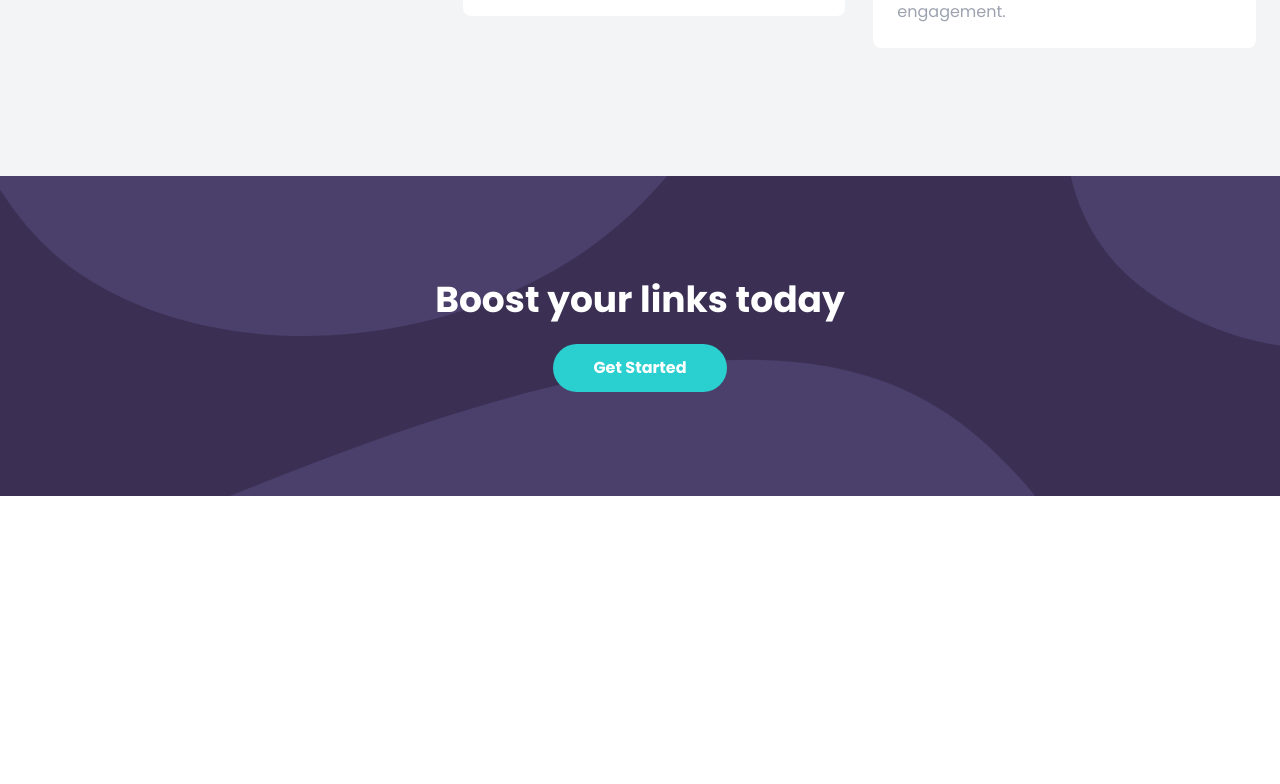
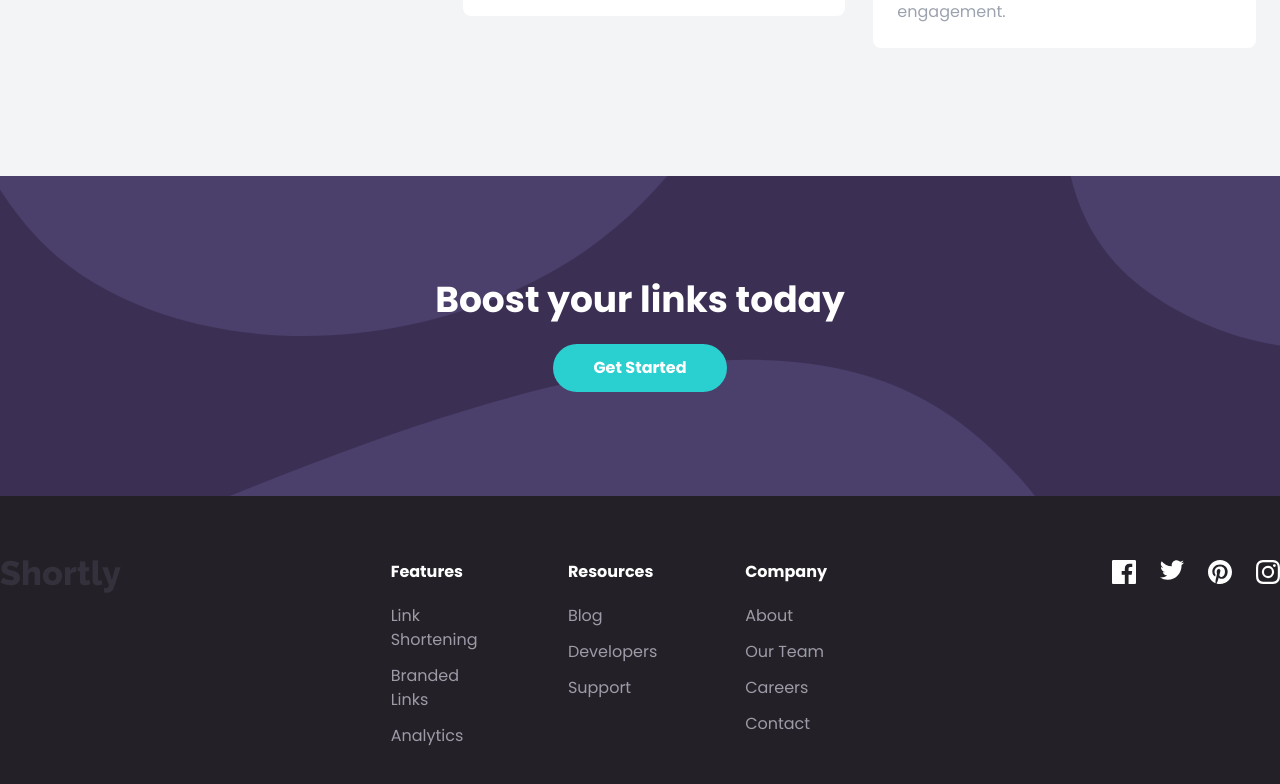
Before and after one commit to sameh-abdelhalem/shortly, a React (Vite) app: page /shortly/homepage in a window 1280 px wide. Shown: the part 1752-2536 px from the top of the page. Before the commit the page ends 2248 px from the top, so only its background shows below. Built offline with nearby package versions, Linux system fonts and the light colour scheme.

Commit message:
style footer component

```diff
--- /dev/null
+++ b/src/components/Footer.jsx
@@ -0,0 +1,114 @@
+import logo from "../assets/logo.svg";
+import facebook from "../assets/icon-facebook.svg";
+import twitter from "../assets/icon-twitter.svg";
+import pinterest from "../assets/icon-pinterest.svg";
+import instagram from "../assets/icon-instagram.svg";
+const Footer = () => {
+  return (
+    <footer className="py-16 bg-veryDarkViolet">
+      <div className="container flex flex-col items-center justify-between mx-auto space-y-16 md:flex-row md:space-y-0 md:items-start">
+        {/* Logo */}
+        <img src={logo} alt="" />
+        {/* Menus Container */}
+        <div className="flex flex-col space-y-16 md:space-x-20 md:flex-row md:space-y-0">
+          {/* menu 1 */}
+          <div className="flex flex-col items-center w-full md:items-start">
+            <div className="mb-5 font-bold text-white capitalize">Features</div>
+            <div className="flex flex-col items-center space-y-3 md:items-start">
+              <a
+                href="#"
+                className="capitalize text-grayishViolet hover:text-cyan"
+              >
+                Link Shortening
+              </a>
+              <a
+                href="#"
+                className="capitalize text-grayishViolet hover:text-cyan"
+              >
+                Branded Links
+              </a>
+              <a
+                href="#"
+                className="capitalize text-grayishViolet hover:text-cyan"
+              >
+                Analytics
+              </a>
+            </div>
+          </div>
+          {/* menu 2 */}
+          <div className="flex flex-col items-center w-full md:items-start">
+            <div className="mb-5 font-bold text-white capitalize">
+              Resources
+            </div>
+            <div className="flex flex-col items-center space-y-3 md:items-start">
+              <a
+                href="#"
+                className="capitalize text-grayishViolet hover:text-cyan"
+              >
+                Blog{" "}
+              </a>
+              <a
+                href="#"
+                className="capitalize text-grayishViolet hover:text-cyan"
+              >
+                Developers{" "}
+              </a>
+              <a
+                href="#"
+                className="capitalize text-grayishViolet hover:text-cyan"
+              >
+                Support
+              </a>
+            </div>
+          </div>
+          {/* menu 3 */}
+          <div className="flex flex-col items-center w-full md:items-start">
+            <div className="mb-5 font-bold text-white capitalize">Company</div>
+            <div className="flex flex-col items-center space-y-3 md:items-start">
+              <a
+                href="#"
+                className="capitalize text-grayishViolet hover:text-cyan"
+              >
+                About
+              </a>
+              <a
+                href="#"
+                className="capitalize text-grayishViolet hover:text-cyan"
+              >
+                Our Team
+              </a>
+              <a
+                href="#"
+                className="capitalize text-grayishViolet hover:text-cyan"
+              >
+                Careers
+              </a>
+              <a
+                href="#"
+                className="capitalize text-grayishViolet hover:text-cyan"
+              >
+                Contact
+              </a>
+            </div>
+          </div>
+        </div>
+        {/* Social Container */}
+        <div className="flex space-x-6">
+          <a href="#" className="icon">
+            <img src={facebook} alt="" />
+          </a>
+          <a href="#" className="icon">
+            <img src={twitter} alt="" />
+          </a>
+          <a href="#" className="icon">
+            <img src={pinterest} alt="" />
+          </a>
+          <a href="#" className="icon">
+            <img src={instagram} alt="" />
+          </a>
+        </div>
+      </div>
+    </footer>
+  );
+};
+export default Footer;
--- a/src/index.css
+++ b/src/index.css
@@ -7,3 +7,8 @@
   background-repeat: no-repeat;
   background-size: cover;
 }
+
+.icon:hover {
+  filter: invert(79%) sepia(61%) saturate(464%) hue-rotate(130deg)
+    brightness(89%) contrast(85%);
+}
--- a/src/pages/homepage.jsx
+++ b/src/pages/homepage.jsx
@@ -1,5 +1,6 @@
 import CallToAction from "../components/CallToAction";
 import Features from "../components/Features";
+import Footer from "../components/Footer";
 import Hero from "../components/Hero";
 import Navigation from "../components/Navigation";
 import Shorten from "../components/Shorten";
@@ -14,6 +15,7 @@ const HomePage = () => {
       <Stats />
       <Features />
       <CallToAction />
+      <Footer />
     </div>
   );
 };
```
